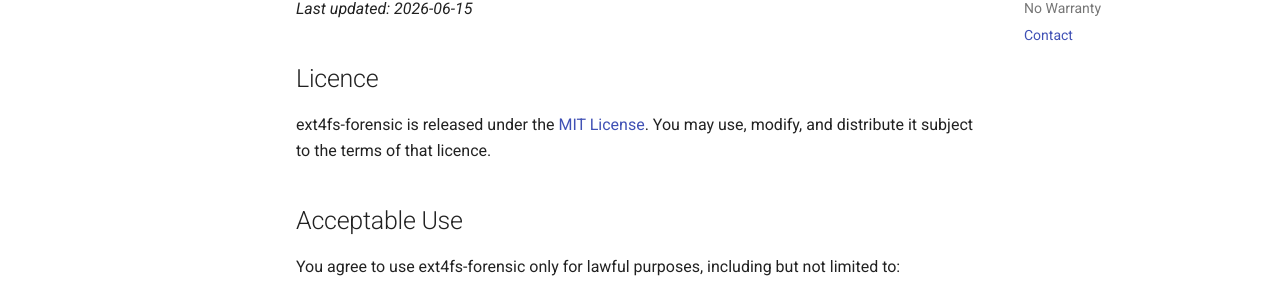
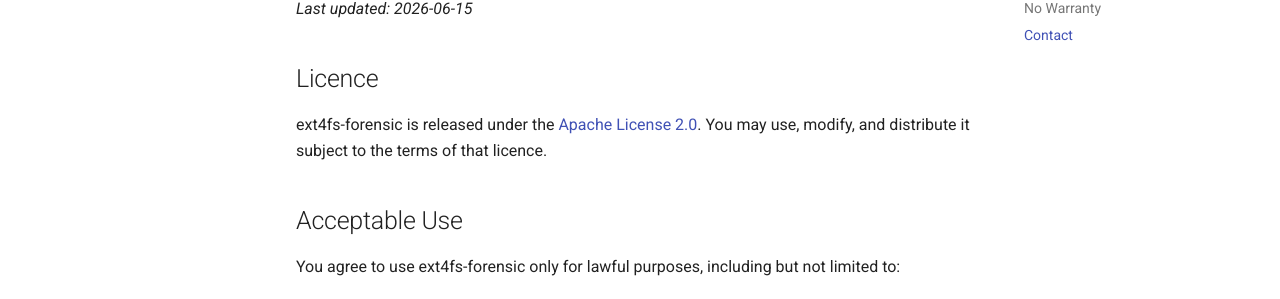
Before and after one commit to SecurityRonin/ext4fs-forensic, an MkDocs documentation site: the page built from docs/terms.md, in a window 1280 px wide and 1057 px high. Shown: the part 232-531 px from the top of the window. Built offline with MkDocs 1.6.1 and Material for MkDocs 9.7.7, drawn with Linux system fonts in a browser that asks for light colours; comment, search, counter and statistics services are not loaded.

Commit message:
docs(terms): state Apache-2.0, the licence this repo actually ships
docs/terms.md named the MIT Licence while LICENSE and Cargo.toml both
declare Apache-2.0. The fleet standardised on Apache-2.0 for its explicit
patent grant; the LICENSE file and the crate manifest were migrated and
this document was not.

Co-Authored-By: Claude Opus 5 (1M context) <noreply@anthropic.com>

```diff
--- a/docs/terms.md
+++ b/docs/terms.md
@@ -4,7 +4,7 @@
 
 ## Licence
 
-ext4fs-forensic is released under the [MIT License](https://github.com/SecurityRonin/ext4fs-forensic/blob/main/LICENSE). You may use, modify, and distribute it subject to the terms of that licence.
+ext4fs-forensic is released under the [Apache License 2.0](https://github.com/SecurityRonin/ext4fs-forensic/blob/main/LICENSE). You may use, modify, and distribute it subject to the terms of that licence.
 
 ## Acceptable Use
 
```
